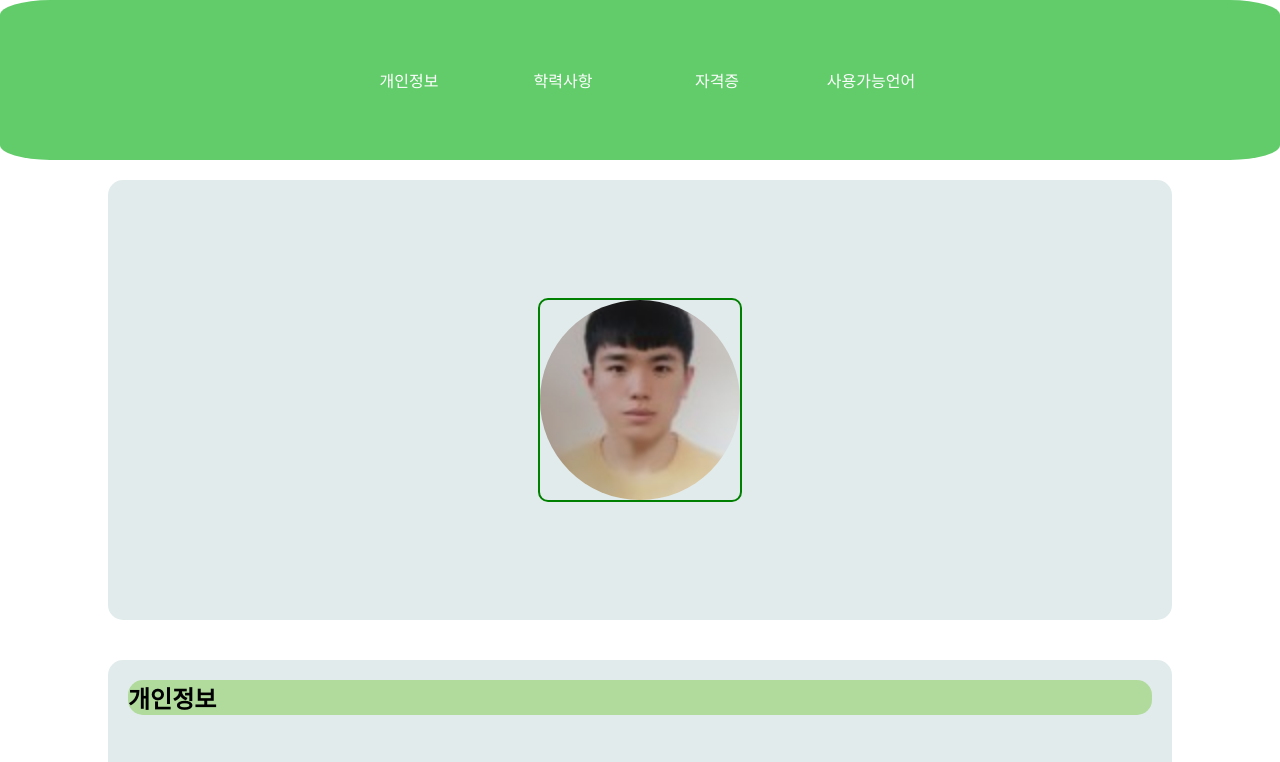
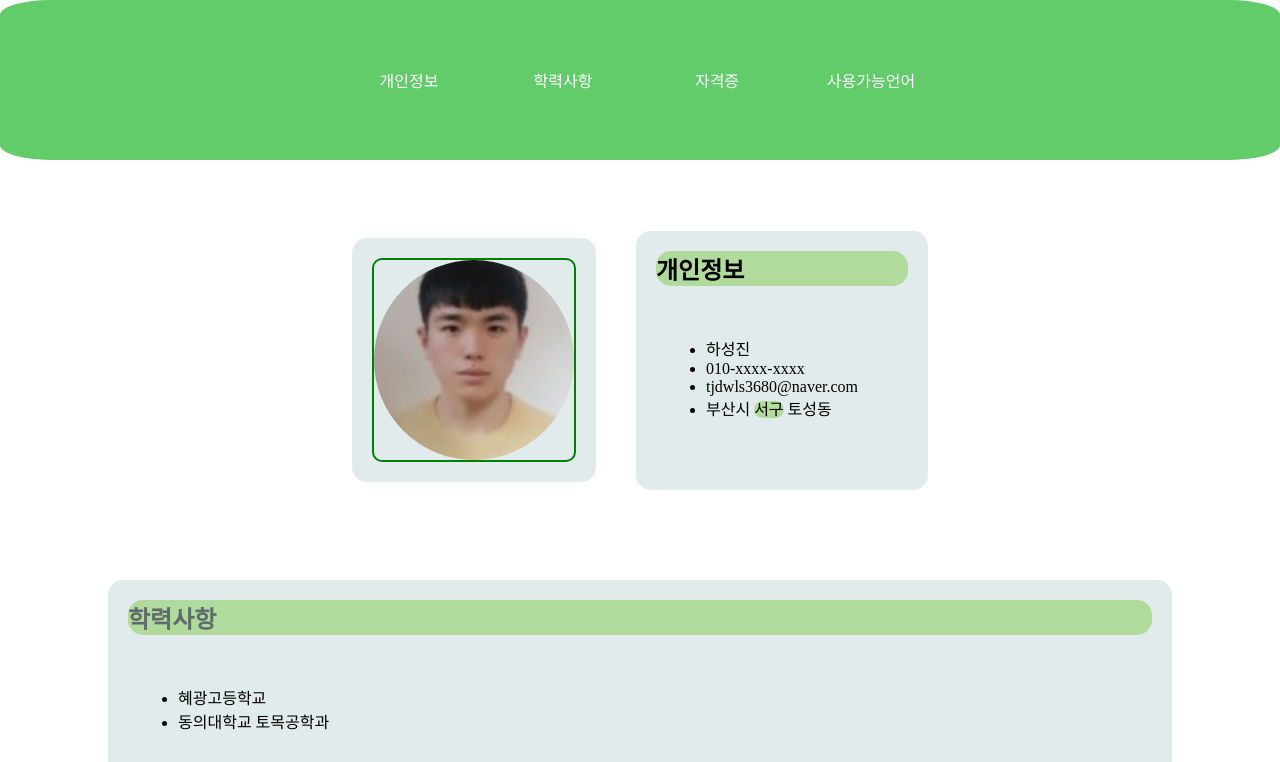
Before and after one commit to honeydanji/html, a plain HTML site: page 03/03.html in a window 1280 px wide. Shown: the top 762 px of the page. Drawn offline with Linux system fonts and the light colour scheme.

Commit message:
HTML 수업 03(html,css)

```diff
--- a/03/03.css
+++ b/03/03.css
@@ -8,6 +8,7 @@ header {
     left : 0px;
     position: sticky;
 }
+
 
 nav {
     /* margin: 50px; */
@@ -56,10 +57,10 @@ article {
     width: 80%;
 }
 
-#a1 {
+#block {
     height: 50vh;
     display: flex;
-    flex-direction: column;
+    /* flex-direction: column; */
     justify-content: center;
     align-items: center;
 }
--- a/03/03.html
+++ b/03/03.html
@@ -20,6 +20,7 @@
         </nav>
     </header>
     <main>
+    <div id="block">
         <article id="a1" class="c3">
             <div>
                 <img src="../img/haseongjin.jpg"/>
@@ -35,6 +36,7 @@
                 <li>부산시 <span style="background-color: rgba(158, 214, 126, 0.712);">서구</span> 토성동</li>
             </ul>
         </article>
+    </div>
 
         <article id="a3" class="c3">
             <h1 style="background-color: rgba(158, 214, 126, 0.712);">학력사항</h1>
```
